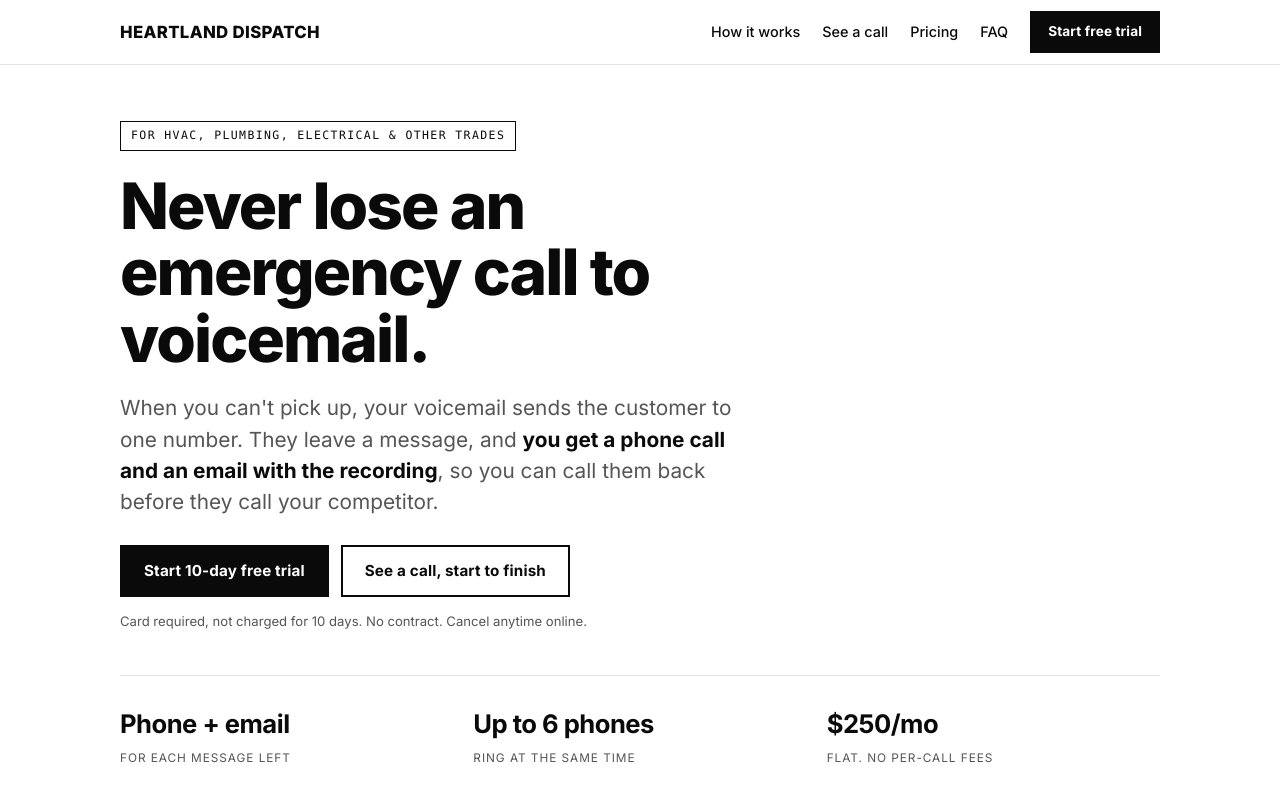
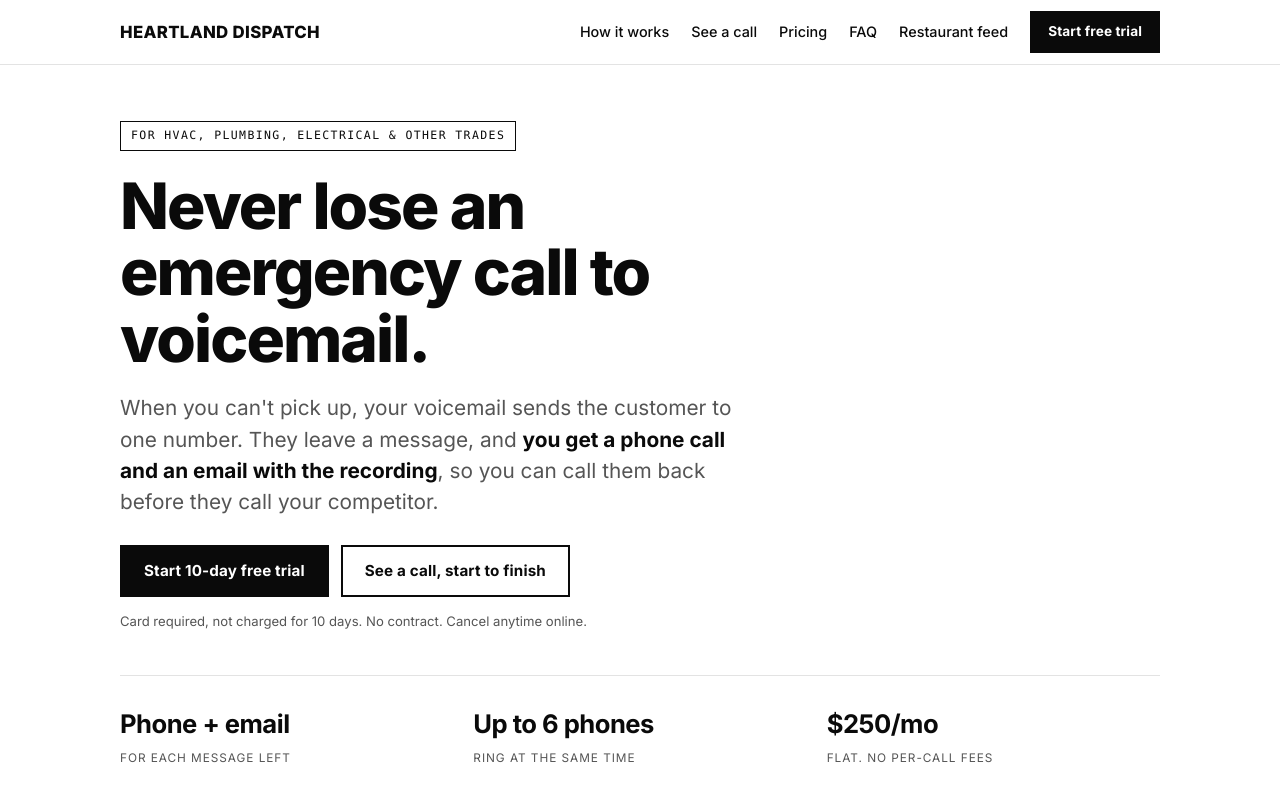
Before and after one commit to coleAAAA/Heartland-Dispatch, a website: page index.html in a window 1280 px wide. Shown: the top 800 px of the page. Drawn offline with Linux system fonts and the light colour scheme.

Commit message:
Add link to Restaurant feed in index.html

```diff
--- a/index.html
+++ b/index.html
@@ -27,6 +27,7 @@
         <a class="nav-link" href="#demo">See a call</a>
         <a class="nav-link" href="#pricing">Pricing</a>
         <a class="nav-link" href="#faq">FAQ</a>
+        <a class="nav-link" href="/restaurants.html">Restaurant feed</a>
         <button type="button" class="btn btn-sm" data-open-signup>Start free trial</button>
       </nav>
     </div>
@@ -190,6 +191,7 @@
       <div>
         <a href="mailto:coleeritter@gmail.com">coleeritter@gmail.com</a> &nbsp;&middot;&nbsp;
         <a href="https://billing.stripe.com/p/login/14AfZ94a49dg9bkcmA0sU00">Manage billing</a> &nbsp;&middot;&nbsp;
+        <a href="/restaurants.html">Restaurant feed</a> &nbsp;&middot;&nbsp;
         <a href="/terms.html">Terms</a> &nbsp;&middot;&nbsp;
         <a href="/privacy.html">Privacy</a>
       </div>
```
